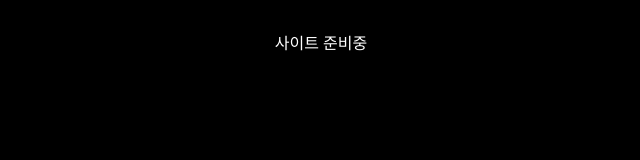
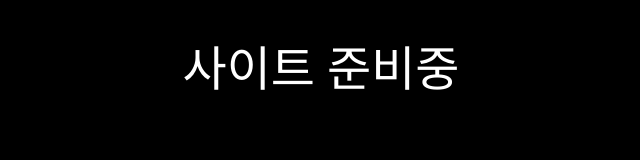
Before and after one commit to v-e-manual/v-e-manual.github.io, a plain HTML site: page index.html in a window 1280 px wide. Shown: the whole page, without its empty margins (319-959 px from the left). Drawn offline with Linux system fonts and the light colour scheme.

Commit message:
Update index.html

```diff
--- a/index.html
+++ b/index.html
@@ -11,6 +11,7 @@
     background-color: black;
     color: white;
     text-align: center;
+    font-size: 6vh;
 
 }
 </style>
```
